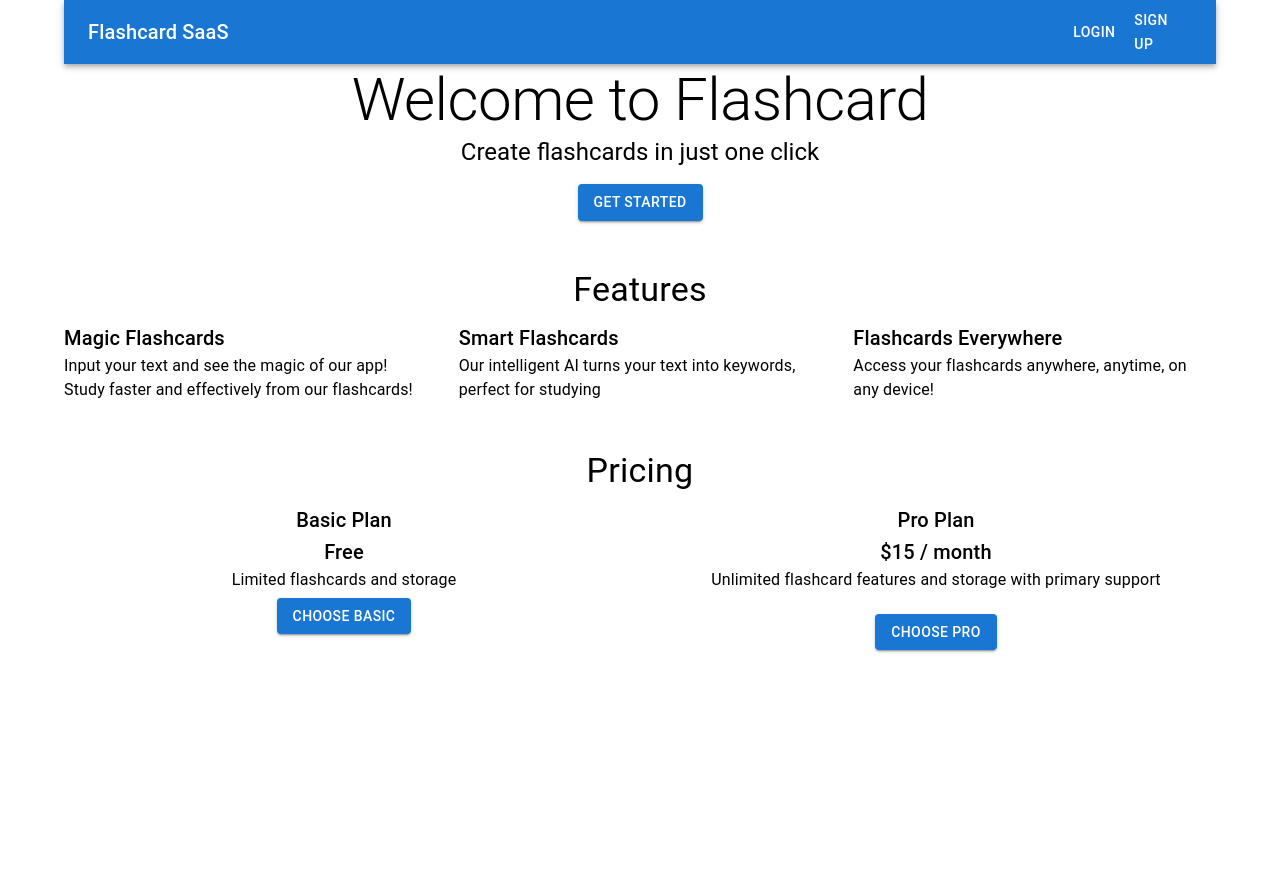
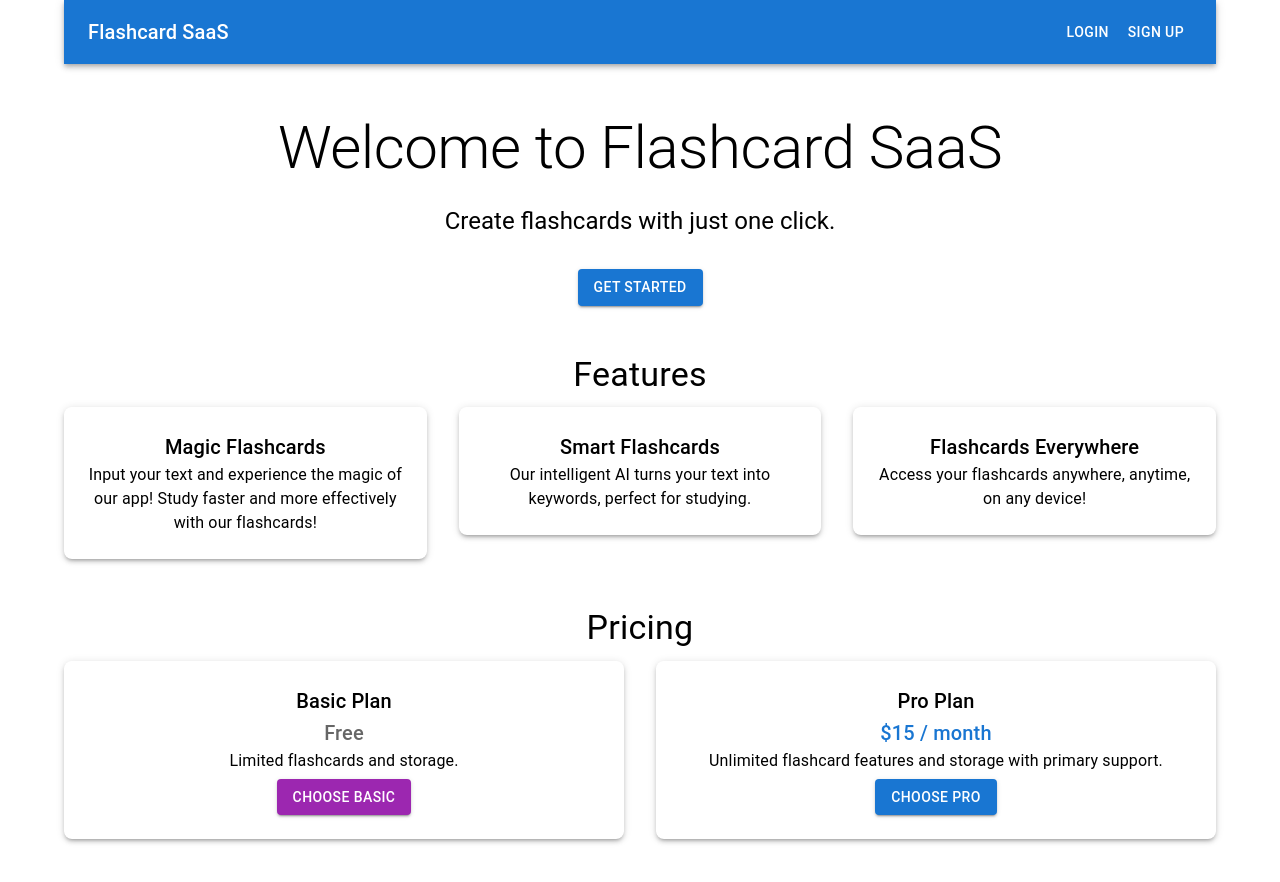
Before and after one commit to YslamI/flashcards_saas, a Next.js app: page / in a window 1280 px wide. Shown: the top 882 px of the page. Before the commit the page ends 800 px from the top, so only its background shows below. Built offline with nearby package versions, Linux system fonts and the light colour scheme; no server answers.

Commit message:
latest changes

```diff
--- a/app/page.js
+++ b/app/page.js
@@ -7,131 +7,136 @@ import Head from "next/head";
 import { useUser } from "@clerk/nextjs";
 
 export default function Home() {
-  const {isLoaded, isSignedIn, user} = useUser()
+  const { isLoaded, isSignedIn, user } = useUser();
 
-  const handleSubmit = async ()=>{
+  const handleSubmit = async () => {
     const checkoutSession = await fetch('/api/checkout_session', {
       method: 'POST',
       headers: {
         origin: 'http://localhost:3000',
       },
-    })
+    });
 
-    const checkoutSessionJson = await checkoutSession.json()
+    const checkoutSessionJson = await checkoutSession.json();
 
-    if (checkoutSession.statusCode === 500){
-      console.error(checkoutSession.message)
-      return
+    if (checkoutSession.statusCode === 500) {
+      console.error(checkoutSession.message);
+      return;
     }
 
-    const stripe = await getStripe()
-    const {error} = await stripe.redirectToCheckout({
+    const stripe = await getStripe();
+    const { error } = await stripe.redirectToCheckout({
       sessionId: checkoutSessionJson.id,
-    })
+    });
 
-    if (error){
-      console.warn(error.message)
+    if (error) {
+      console.warn(error.message);
     }
-  }
+  };
+
   return (
     <Container maxWidth="lg">
       <Head>
         <title>Flashcard SaaS</title>
-        <meta name="description" content="Create flashcards to easy and effective study from your text" />
+        <meta name="description" content="Create flashcards to easily and effectively study from your text" />
       </Head>
 
-      <AppBar position="static" sx={{width: "100%"}}>
-        <Toolbar color="cyan">
-          <Typography variant="h6" width="100%" style={{flexGrow: 1}}>Flashcard SaaS</Typography>
+      <AppBar position="static" sx={{ bgcolor: 'primary.main' }}>
+        <Toolbar>
+          <Typography variant="h6" sx={{ flexGrow: 1 }}>
+            Flashcard SaaS
+          </Typography>
           {!isSignedIn ? (
             <SignedOut>
               <Button color="inherit" href="/sign-in">Login</Button>
-              <Button color="inherit" href="sign-up" width="11.2em">Sign Up</Button>
+              <Button color="inherit" href="/sign-up">Sign Up</Button>
             </SignedOut>
-
           ) : (
-              <><SignedIn>
+            <>
+              <SignedIn>
                 <UserButton />
               </SignedIn>
-              {' '}
-              <Button sx={{color: "inherit", marginLeft: "15px"}} href="/generate_flashcards">Generate Flashcards</Button></>
+              <Button sx={{ color: "inherit", ml: 2 }} href="/generate_flashcards">Generate Flashcards</Button>
+            </>
           )}
         </Toolbar>
       </AppBar>
 
-      <Box
-      sx={{textAlign: "center"}}>
-        <Typography variant="h2">Welcome to Flashcard</Typography>
-        <Typography variant="h5">
-          {' '}
-          Create flashcards in just one click
+      <Box sx={{ textAlign: "center", mt: 6 }}>
+        <Typography variant="h2" gutterBottom>
+          Welcome to Flashcard SaaS
         </Typography>
-        {isSignedIn ? (
-          <></>
-        ) : (
-          <Button variant="contained" color="primary" href="/sign-up" sx={{mt: 2}}>Get Started</Button>
+        <Typography variant="h5" paragraph>
+          Create flashcards with just one click.
+        </Typography>
+        {!isSignedIn && (
+          <Button variant="contained" color="primary" href="/sign-up" sx={{ mt: 2 }}>
+            Get Started
+          </Button>
         )}
       </Box>
-      <Box sx={{my: 6}}>
-        <Typography variant="h4" components="h2" textAlign="center" gutterBottom>
+
+      <Box sx={{ my: 6 }}>
+        <Typography variant="h4" gutterBottom textAlign="center">
           Features
         </Typography>
         <Grid container spacing={4}>
           <Grid item xs={12} md={4}>
+            <Box sx={{ textAlign: 'center', p: 3, borderRadius: 2, boxShadow: 3 }}>
               <Typography variant="h6">Magic Flashcards</Typography>
               <Typography>
-              {' '}
-              Input your text and see the magic of our app! Study faster and effectively from our flashcards!
+                Input your text and experience the magic of our app! Study faster and more effectively with our flashcards!
               </Typography>
+            </Box>
           </Grid>
           <Grid item xs={12} md={4}>
+            <Box sx={{ textAlign: 'center', p: 3, borderRadius: 2, boxShadow: 3 }}>
               <Typography variant="h6">Smart Flashcards</Typography>
               <Typography>
-              {' '}
-              Our intelligent AI turns your text into keywords, perfect for studying
+                Our intelligent AI turns your text into keywords, perfect for studying.
               </Typography>
+            </Box>
           </Grid>
           <Grid item xs={12} md={4}>
+            <Box sx={{ textAlign: 'center', p: 3, borderRadius: 2, boxShadow: 3 }}>
               <Typography variant="h6">Flashcards Everywhere</Typography>
               <Typography>
-              {' '}
                 Access your flashcards anywhere, anytime, on any device!
               </Typography>
+            </Box>
           </Grid>
         </Grid>
       </Box>
-      <Box sx={{my: 6}}>
-        <Typography variant="h4" components="h2" textAlign="center" gutterBottom>
+
+      <Box sx={{ my: 6 }}>
+        <Typography variant="h4" gutterBottom textAlign="center">
           Pricing
         </Typography>
         <Grid container spacing={4}>
           <Grid item xs={12} md={6} textAlign="center">
+            <Box sx={{ p: 3, borderRadius: 2, boxShadow: 3 }}>
               <Typography variant="h6">Basic Plan</Typography>
-            <Typography variant="h6">Free</Typography>
+              <Typography variant="h6" color="textSecondary">Free</Typography>
               <Typography gutterBottom>
-              {' '}
-              Limited flashcards and storage
+                Limited flashcards and storage.
               </Typography>
-            {isSignedIn ? (
-          <></>
-        ) : (
-           <Button variant="contained">Choose Basic</Button>
+              {!isSignedIn && (
+                <Button variant="contained" color="secondary">Choose Basic</Button>
               )}
+            </Box>
           </Grid>
           <Grid item xs={12} md={6} textAlign="center">
+            <Box sx={{ p: 3, borderRadius: 2, boxShadow: 3, border: '2px solid primary.main' }}>
               <Typography variant="h6">Pro Plan</Typography>
-            <Typography variant="h6">$15 / month</Typography>
+              <Typography variant="h6" color="primary"> $15 / month</Typography>
               <Typography gutterBottom>
-              {' '}
-              Unlimited flashcard features and storage with primary support
+                Unlimited flashcard features and storage with primary support.
               </Typography>
-            <Button variant="contained"
-            color="primary"
-            sx={{mt:2}}
-            onClick={handleSubmit}>Choose Pro</Button>
+              <Button variant="contained" color="primary" onClick={handleSubmit}>Choose Pro</Button>
+            </Box>
           </Grid>
         </Grid>
       </Box>
     </Container>
-  )
+  );
 }
```
Also changed, not shown: app/flashcard/page.js (+29 -24 lines), app/flashcards/page.js (+43 -27 lines), app/generate_flashcards/page.js (+64 -27 lines). Lines whose indentation alone changed are shown as unchanged.
